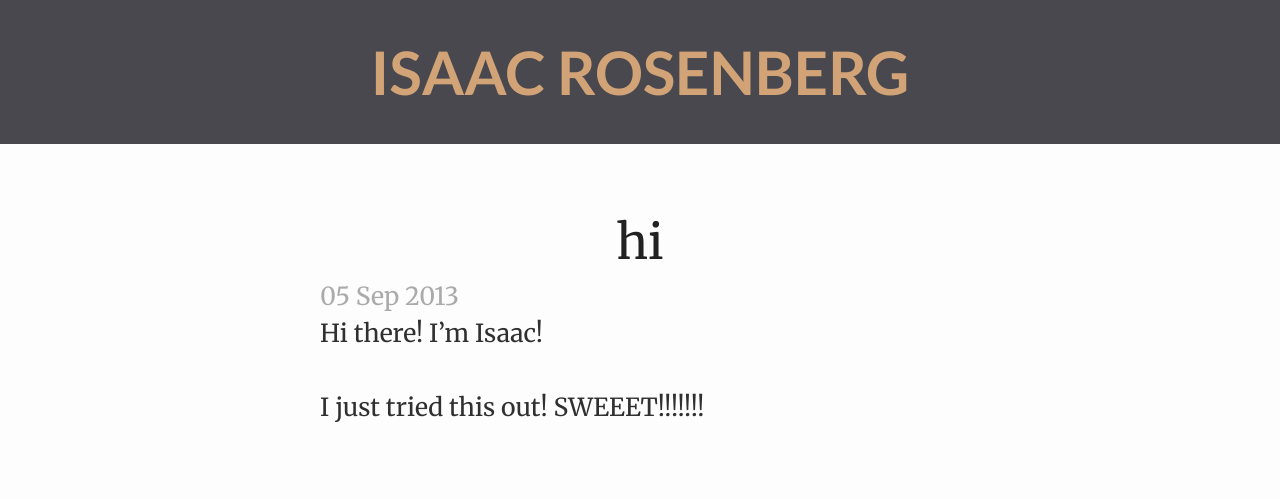
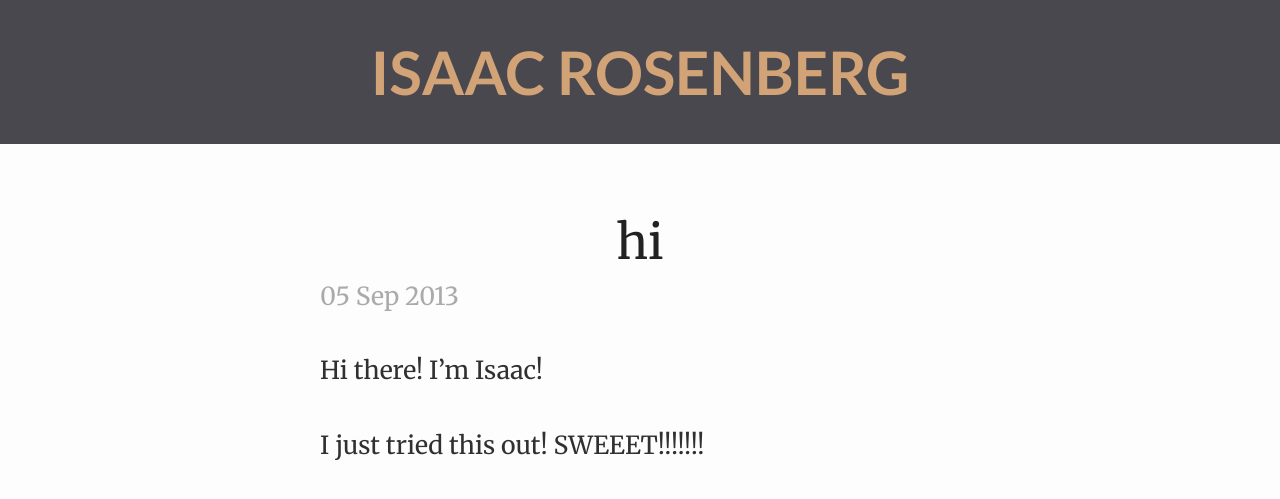
Before and after one commit to irosenb/blog, a Jekyll site: the page built from _posts/2013-09-05-hi.markdown, in a window 1280 px wide. Shown: the top 499 px of the page. Built offline with Jekyll 4.4.1, drawn with Linux system fonts in a browser that asks for light colours; Markdown is read by kramdown in place of the engine named in the settings.

Commit message:
working on typogs

```diff
--- a/css/main.css
+++ b/css/main.css
@@ -196,6 +196,7 @@ header {
 time {
   text-align: left;
   display: block;
+  margin-bottom: 1.5em;
 }
 
 .post pre {
@@ -266,7 +267,7 @@ time {
     font-size: 2.13333rem;
   }
 
-  .site {
+  p, header {
     width: 80%;
   }
 
@@ -285,9 +286,9 @@ time {
     font-size: 2rem;
   }
 
-  .site {
-    width: 70%;
-    font-size: 90%;
+  p, header {
+    width: 80%;
+    font-size: 60%;
   }
 
   ul.posts li {
--- a/css/typography.css
+++ b/css/typography.css
@@ -59,7 +59,6 @@ h6 {
 
 p {
   text-align: left;
-  font-size: 100%;
   margin: 1em 0 0;
 }
 
```
